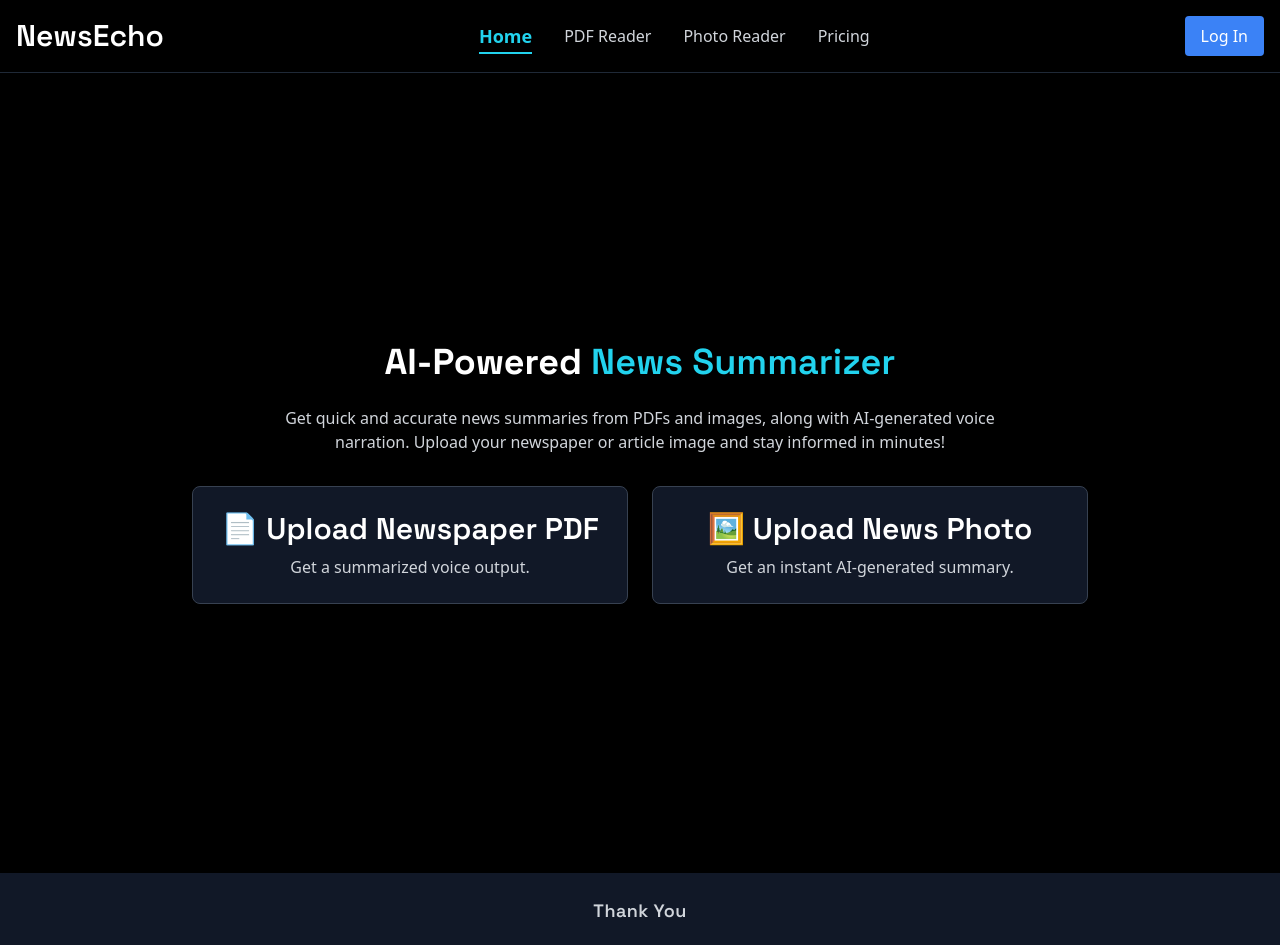
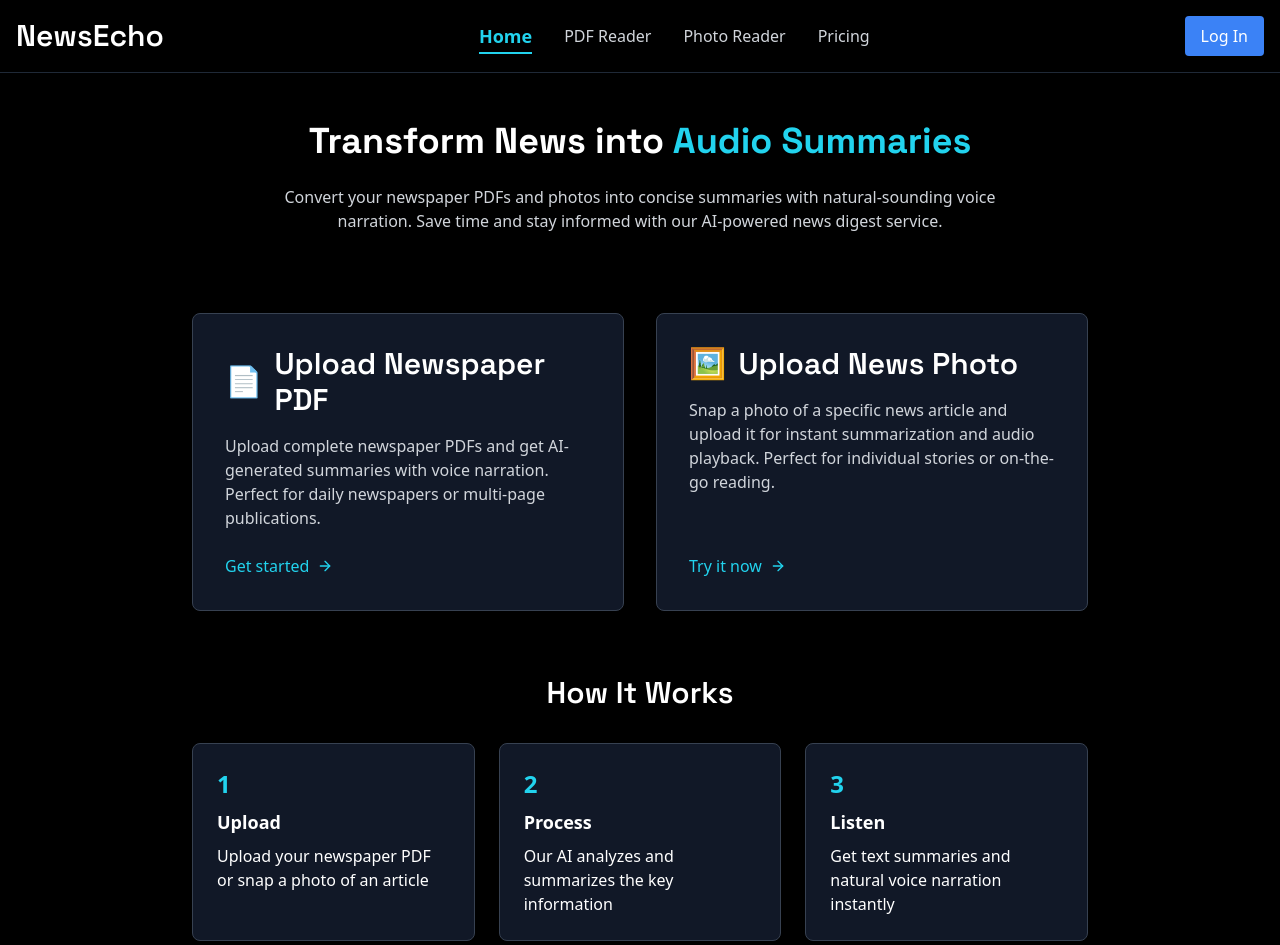
Before and after one commit to ujjwal16295/news-frontend, a Next.js app: page / in a window 1280 px wide. Shown: the top 945 px of the page. Built offline with nearby package versions, Linux system fonts and the light colour scheme; no server answers.

Commit message:
updated home page

```diff
--- a/src/app/page.js
+++ b/src/app/page.js
@@ -1,44 +1,80 @@
 "use client";
-
 import Link from "next/link";
+import { ArrowRight } from "lucide-react";
 
 export default function Home() {
   return (
-    <div className="flex flex-col items-center justify-center min-h-screen bg-black text-white px-6">
-
+    <div className="flex flex-col items-center justify-center min-h-screen bg-black text-white px-6 py-12">
       {/* Hero Section */}
-      <div className="text-center max-w-3xl">
+      <div className="text-center max-w-3xl mb-12">
         <h1 className="heading-large mb-6">
-          AI-Powered <span className="text-marker">News Summarizer</span>
+          Transform News into <span className="text-cyan-400">Audio Summaries</span>
         </h1>
         <p className="text-body mb-8">
-        Get quick and accurate news summaries from PDFs and images, along with AI-generated voice narration. Upload your newspaper or article image and stay informed in minutes!
+          Convert your newspaper PDFs and photos into concise summaries with natural-sounding voice narration.
+          Save time and stay informed with our AI-powered news digest service.
         </p>
       </div>
 
-      {/* Feature Boxes */}
-      <div className="grid grid-cols-1 md:grid-cols-2 gap-6 w-full max-w-4xl">
-
+      {/* Feature Boxes - Equal Size */}
+      <div className="grid grid-cols-1 md:grid-cols-2 gap-8 w-full max-w-4xl">
         {/* PDF Upload Box */}
-        <Link href="/pdfreader" className="group">
-          <div className="bg-gray-900 p-6 rounded-lg border border-gray-700 text-center transition-all duration-300 hover:border-cyan-400 hover:shadow-lg hover:shadow-cyan-500/20">
-            <h2 className="heading-medium mb-2 group-hover:text-cyan-400 font-display">
-              📄 Upload Newspaper PDF
-            </h2>
-            <p className="text-body">Get a summarized voice output.</p>
+        <Link href="/pdfreader" className="group h-full">
+          <div className="bg-gray-900 p-8 rounded-lg border border-gray-700 transition-all duration-300 hover:border-cyan-400 hover:shadow-lg hover:shadow-cyan-500/20 h-full">
+            <div className="flex flex-col h-full">
+              <h2 className="heading-medium mb-4 group-hover:text-cyan-400 font-display flex items-center">
+                <span className="text-3xl mr-3">📄</span> Upload Newspaper PDF
+              </h2>
+              <p className="text-body mb-6">
+                Upload complete newspaper PDFs and get AI-generated summaries with voice narration.
+                Perfect for daily newspapers or multi-page publications.
+              </p>
+              <div className="mt-auto flex items-center text-cyan-400 font-medium">
+                Get started <ArrowRight className="ml-2 h-4 w-4" />
+              </div>
+            </div>
           </div>
         </Link>
 
         {/* Photo Upload Box */}
-        <Link href="/photoreader" className="group">
-          <div className="bg-gray-900 p-6 rounded-lg border border-gray-700 text-center transition-all duration-300 hover:border-cyan-400 hover:shadow-lg hover:shadow-cyan-500/20">
-            <h2 className="heading-medium mb-2 group-hover:text-cyan-400 font-display">
-              🖼️ Upload News Photo
-            </h2>
-            <p className="text-body">Get an instant AI-generated summary.</p>
+        <Link href="/photoreader" className="group h-full">
+          <div className="bg-gray-900 p-8 rounded-lg border border-gray-700 transition-all duration-300 hover:border-cyan-400 hover:shadow-lg hover:shadow-cyan-500/20 h-full">
+            <div className="flex flex-col h-full">
+              <h2 className="heading-medium mb-4 group-hover:text-cyan-400 font-display flex items-center">
+                <span className="text-3xl mr-3">🖼️</span> Upload News Photo
+              </h2>
+              <p className="text-body mb-6">
+                Snap a photo of a specific news article and upload it for instant summarization and audio playback.
+                Perfect for individual stories or on-the-go reading.
+              </p>
+              <div className="mt-auto flex items-center text-cyan-400 font-medium">
+                Try it now <ArrowRight className="ml-2 h-4 w-4" />
+              </div>
+            </div>
           </div>
         </Link>
+      </div>
 
+      {/* How It Works Section */}
+      <div className="mt-16 max-w-4xl w-full">
+        <h2 className="heading-medium text-center mb-8">How It Works</h2>
+        <div className="grid grid-cols-1 md:grid-cols-3 gap-6">
+          <div className="bg-gray-900 p-6 rounded-lg border border-gray-700">
+            <div className="text-cyan-400 text-2xl font-bold mb-2">1</div>
+            <h3 className="text-lg font-bold mb-2">Upload</h3>
+            <p>Upload your newspaper PDF or snap a photo of an article</p>
+          </div>
+          <div className="bg-gray-900 p-6 rounded-lg border border-gray-700">
+            <div className="text-cyan-400 text-2xl font-bold mb-2">2</div>
+            <h3 className="text-lg font-bold mb-2">Process</h3>
+            <p>Our AI analyzes and summarizes the key information</p>
+          </div>
+          <div className="bg-gray-900 p-6 rounded-lg border border-gray-700">
+            <div className="text-cyan-400 text-2xl font-bold mb-2">3</div>
+            <h3 className="text-lg font-bold mb-2">Listen</h3>
+            <p>Get text summaries and natural voice narration instantly</p>
+          </div>
+        </div>
       </div>
     </div>
   );
```
